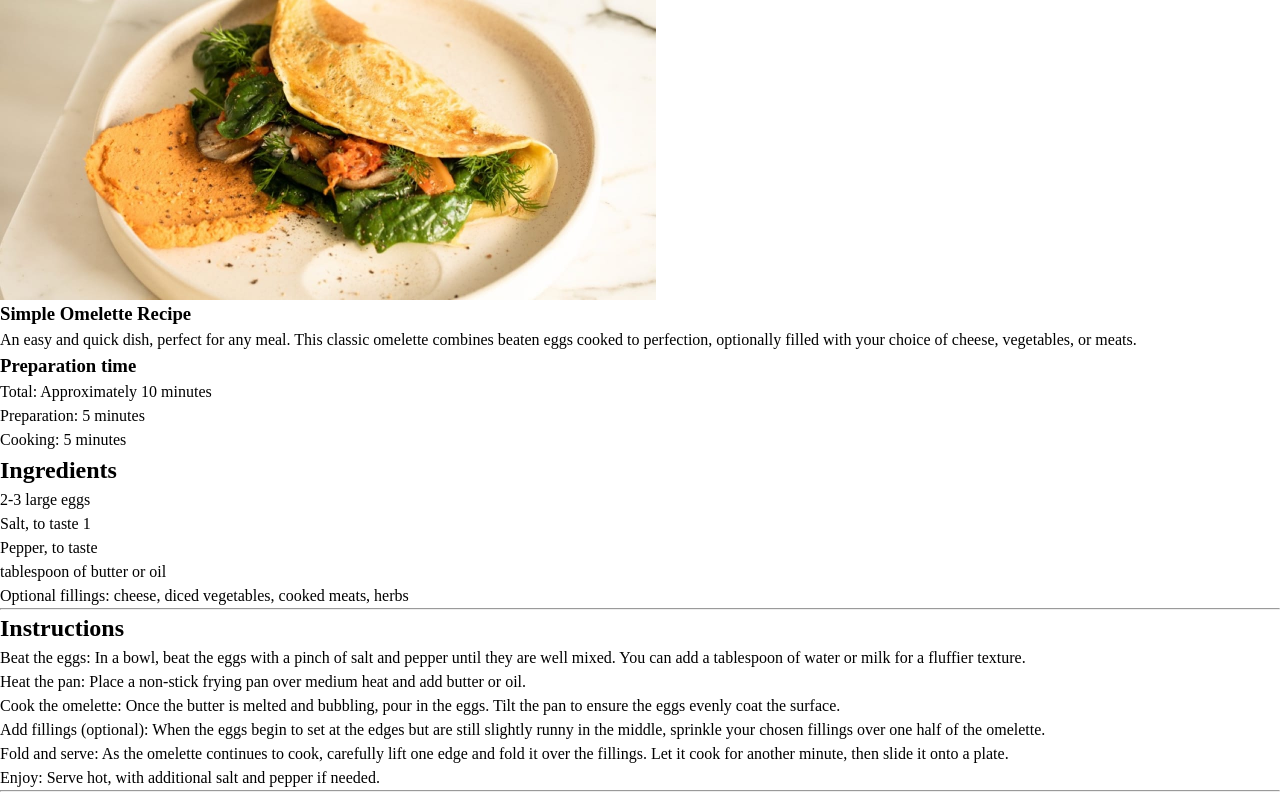
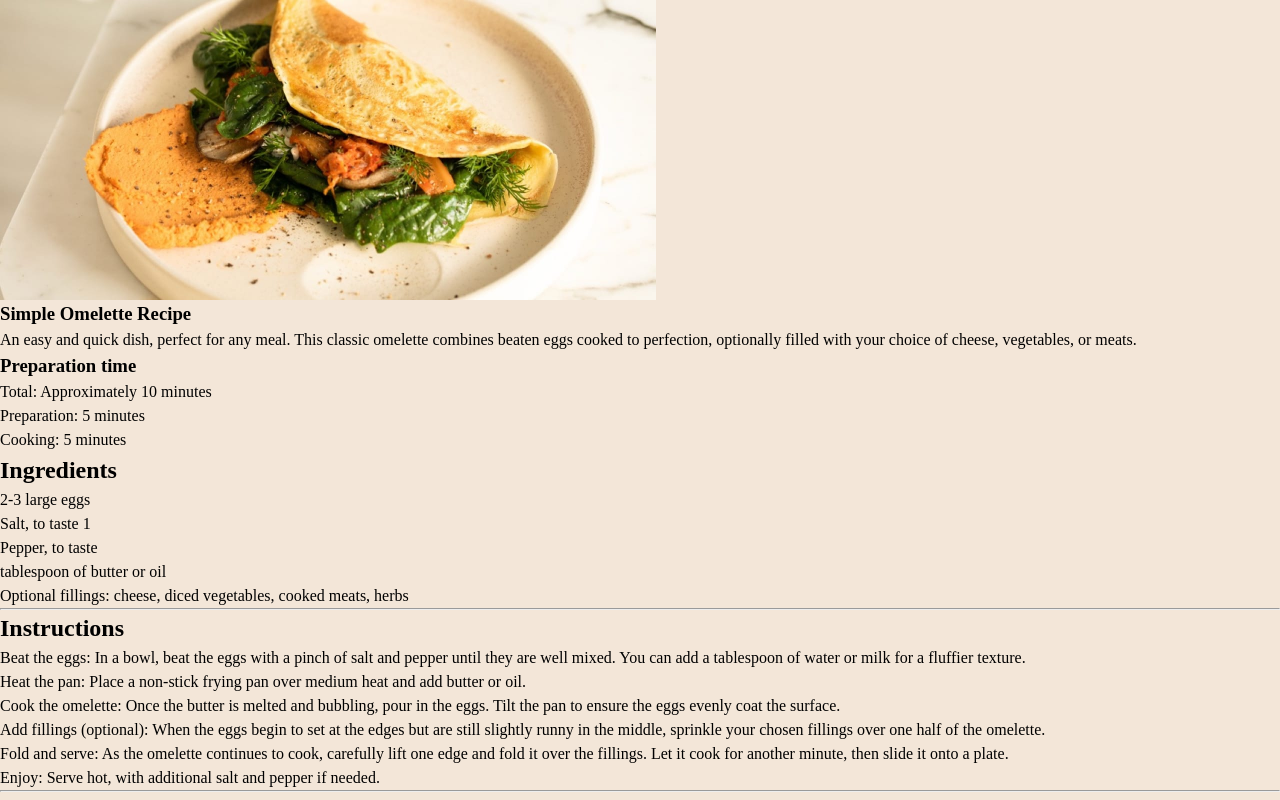
Before and after one commit to mayor-creator/frontend-projects, a React (Vite) app in the folder recipe-page-app/: page / in a window 1280 px wide. Shown: the top 800 px of the page. Built offline with nearby package versions, Linux system fonts and the light colour scheme.

Commit message:
remove flex properties

```diff
--- a/recipe-page-app/scss/component/_body.scss
+++ b/recipe-page-app/scss/component/_body.scss
@@ -0,0 +1,3 @@
+body {
+  background: var(--color-eggshell);
+}
```
